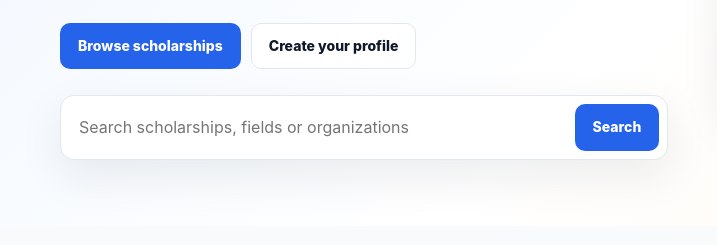
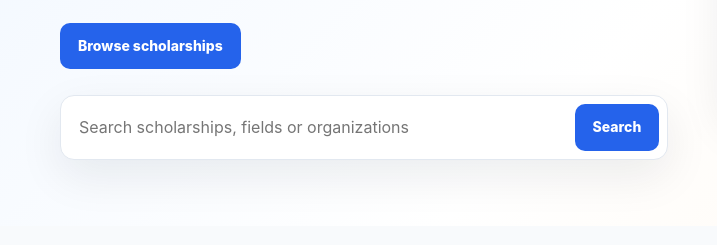
Before and after one commit to Ayokodes/Genuine, a website: page scholarship-platform/index.html in a window 1280 px wide. Shown: the part 523-768 px from the top of the page, 0-717 px from the left. Drawn offline with Linux system fonts and the light colour scheme.

Commit message:
Update hero section by removing profile creation link
Removed 'Create your profile' button from hero section.

```diff
--- a/scholarship-platform/index.html
+++ b/scholarship-platform/index.html
@@ -11,7 +11,7 @@
 <section class="hero"><div class="container hero-grid"><div>
 <span class="eyebrow">Education opportunities, organized</span><h1>Find Scholarships.<br>Fund Your Future.</h1>
 <p>Discover scholarship opportunities, save the ones that match your goals, apply with confidence and keep track of every application in one place.</p>
-<div class="hero-actions"><a class="btn btn-primary" href="scholarships.html">Browse scholarships</a><a class="btn btn-outline" href="register.html">Create your profile</a></div>
+<div class="hero-actions"><a class="btn btn-primary" href="scholarships.html">Browse scholarships</a></div>
 <div class="search-box"><input id="homeSearch" placeholder="Search scholarships, fields or organizations"><button class="btn btn-primary" onclick="location.href='scholarships.html?q='+encodeURIComponent(document.querySelector('#homeSearch').value)">Search</button></div>
 </div><div class="hero-visual"><span class="eyebrow">Your opportunity hub</span><h3>Keep every scholarship within reach.</h3><p style="color:var(--muted)">Save opportunities and track your application progress from one student dashboard.</p><div class="stat-row"><div class="mini-stat"><strong>Discover</strong><span>Scholarship opportunities</span></div><div class="mini-stat"><strong>Prepare</strong><span>Application requirements</span></div><div class="mini-stat"><strong>Connect</strong><span>Student support</span></div></div></div></div></section>
 <section class="section"><div class="container"><div class="section-head"><div><span class="eyebrow">Explore</span><h2>Featured scholarships</h2><p>Explore selected scholarship opportunities and review key information before you apply.</p></div><a class="btn btn-outline" href="scholarships.html">View all</a></div><div class="grid grid-3" data-scholarships data-limit="6"></div></div></section>
```
